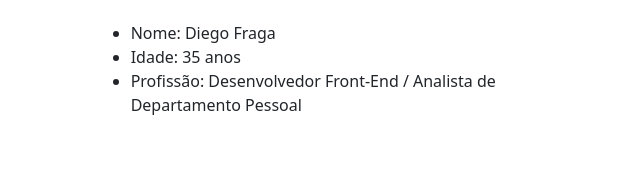
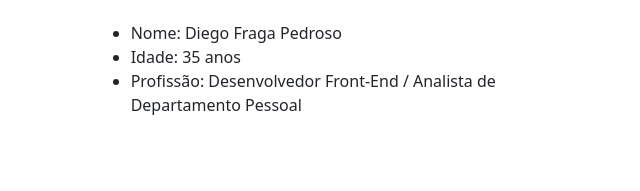
Before and after one commit to Dipedro87/Portfolio, a plain HTML site: page index.html in a window 1280 px wide. Shown: the part 811-1002 px from the top of the page, 336-976 px from the left. Drawn offline with nearby package versions, Linux system fonts and the light colour scheme.

```diff
--- a/index.html
+++ b/index.html
@@ -72,7 +72,7 @@
                 <div class="row mt-4">
                     <div class="col-md-7,5">
                         <ul>
-                            <li>Nome: Diego Fraga </li>
+                            <li>Nome: Diego Fraga Pedroso</li>
                             <li>Idade: 35 anos</li>
                             <li>Profissão: Desenvolvedor Front-End / Analista de Departamento Pessoal</li>
                         </ul>
```
